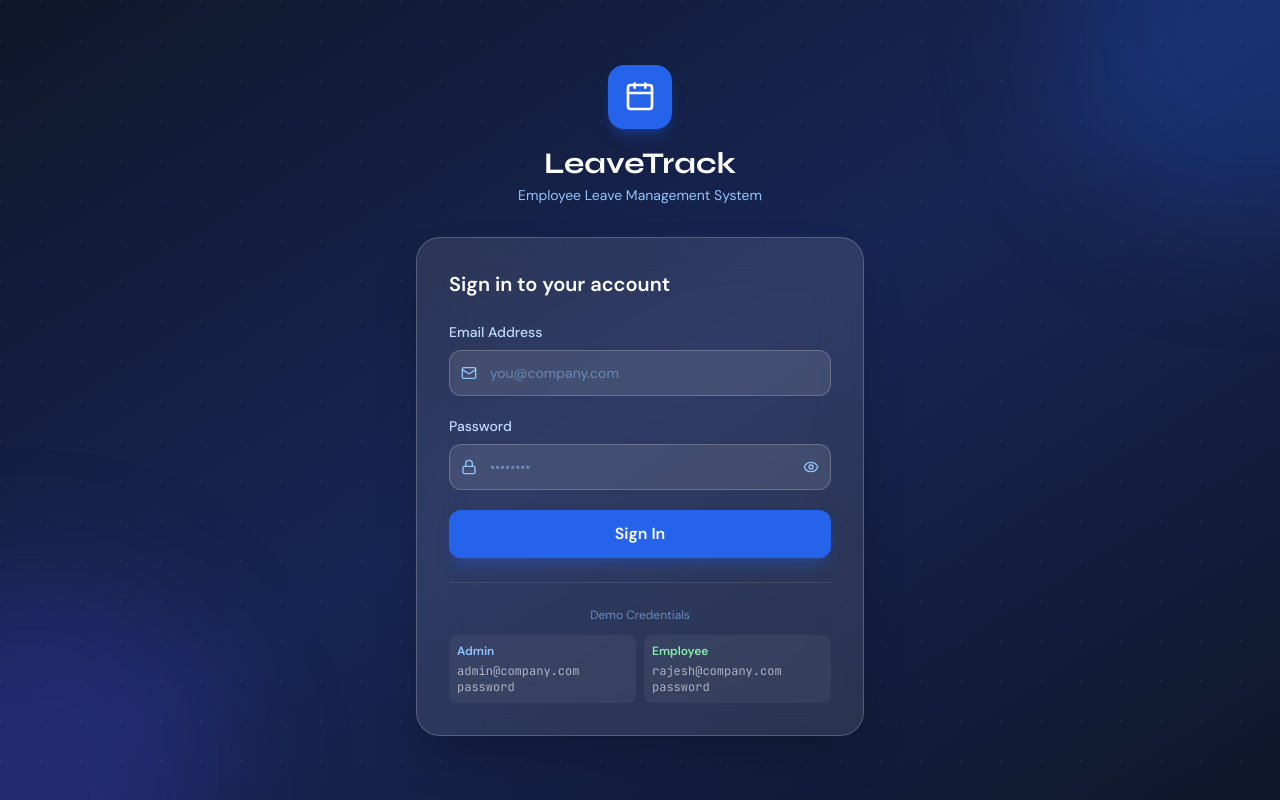
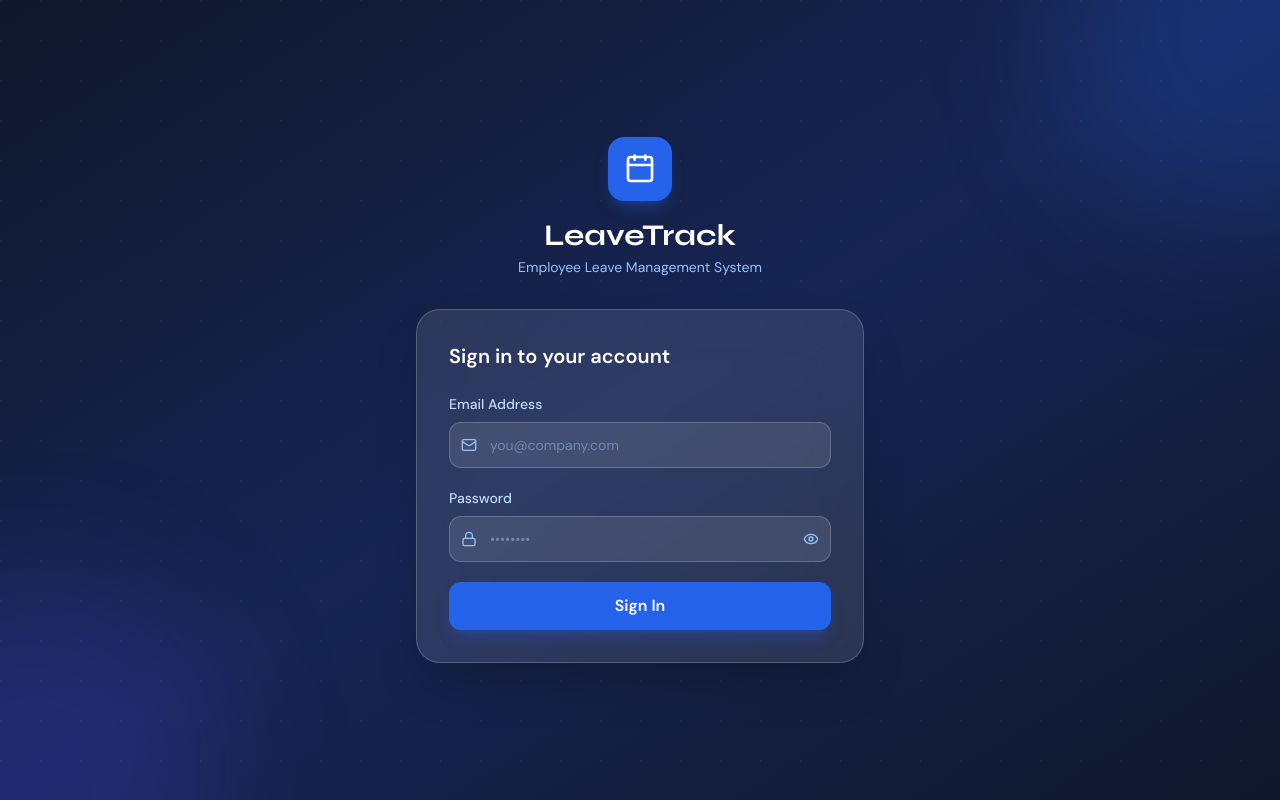
Before and after one commit to Sudhanandhini/leave-app-hr-, a React (Vite) app in the folder frontend/: page /attendance/login in a window 1280 px wide. Built offline with nearby package versions, Linux system fonts and the light colour scheme; no server answers.

Commit message:
remove login

```diff
--- a/frontend/src/pages/LoginPage.jsx
+++ b/frontend/src/pages/LoginPage.jsx
@@ -102,13 +102,13 @@ export default function LoginPage() {
           </form>
 
           {/* Demo credentials */}
-          <div className="mt-6 pt-6 border-t border-white/10">
+          {/* <div className="mt-6 pt-6 border-t border-white/10">
             <p className="text-blue-300/60 text-xs text-center mb-3">Demo Credentials</p>
             <div className="grid grid-cols-2 gap-2 text-xs">
               <div className="bg-white/5 rounded-lg p-2">
                 <div className="text-blue-300 font-semibold mb-1">Admin</div>
-                <div className="text-white/60 font-mono">admin@company.com</div>
-                <div className="text-white/60 font-mono">password</div>
+                <div className="text-white/60 font-mono">support@sunsys.in</div>
+                <div className="text-white/60 font-mono">admin123</div>
               </div>
               <div className="bg-white/5 rounded-lg p-2">
                 <div className="text-green-300 font-semibold mb-1">Employee</div>
@@ -116,7 +116,7 @@ export default function LoginPage() {
                 <div className="text-white/60 font-mono">password</div>
               </div>
             </div>
-          </div>
+          </div> */}
         </div>
       </div>
     </div>
--- a/frontend/src/utils/leaveCalc.js
+++ b/frontend/src/utils/leaveCalc.js
@@ -31,7 +31,7 @@ export const STATUS_CONFIG = {
   saturday_working: { label: 'Saturday (Work)',   color: 'bg-blue-100 text-blue-800 border-blue-200',     dot: 'bg-blue-400',   short: 'SW' },
   leave:            { label: 'Leave',             color: 'bg-red-100 text-red-800 border-red-200',        dot: 'bg-red-500',    short: 'L' },
   holiday:          { label: 'Holiday',           color: 'bg-purple-100 text-purple-800 border-purple-200', dot: 'bg-purple-400', short: 'H' },
-  work_on_holiday:  { label: 'Work on Holiday',   color: 'bg-teal-100 text-teal-800 border-teal-200',     dot: 'bg-teal-500',   short: 'WH' },
+  work_on_holiday:  { label: 'Work on Holiday',   color: 'bg-pink-100 text-pink-800 border-pink-200',     dot: 'bg-pink-500',   short: 'WH' },
   absent:           { label: 'Absent',            color: 'bg-gray-100 text-gray-800 border-gray-200',     dot: 'bg-gray-400',   short: 'A' },
 };
 
```
